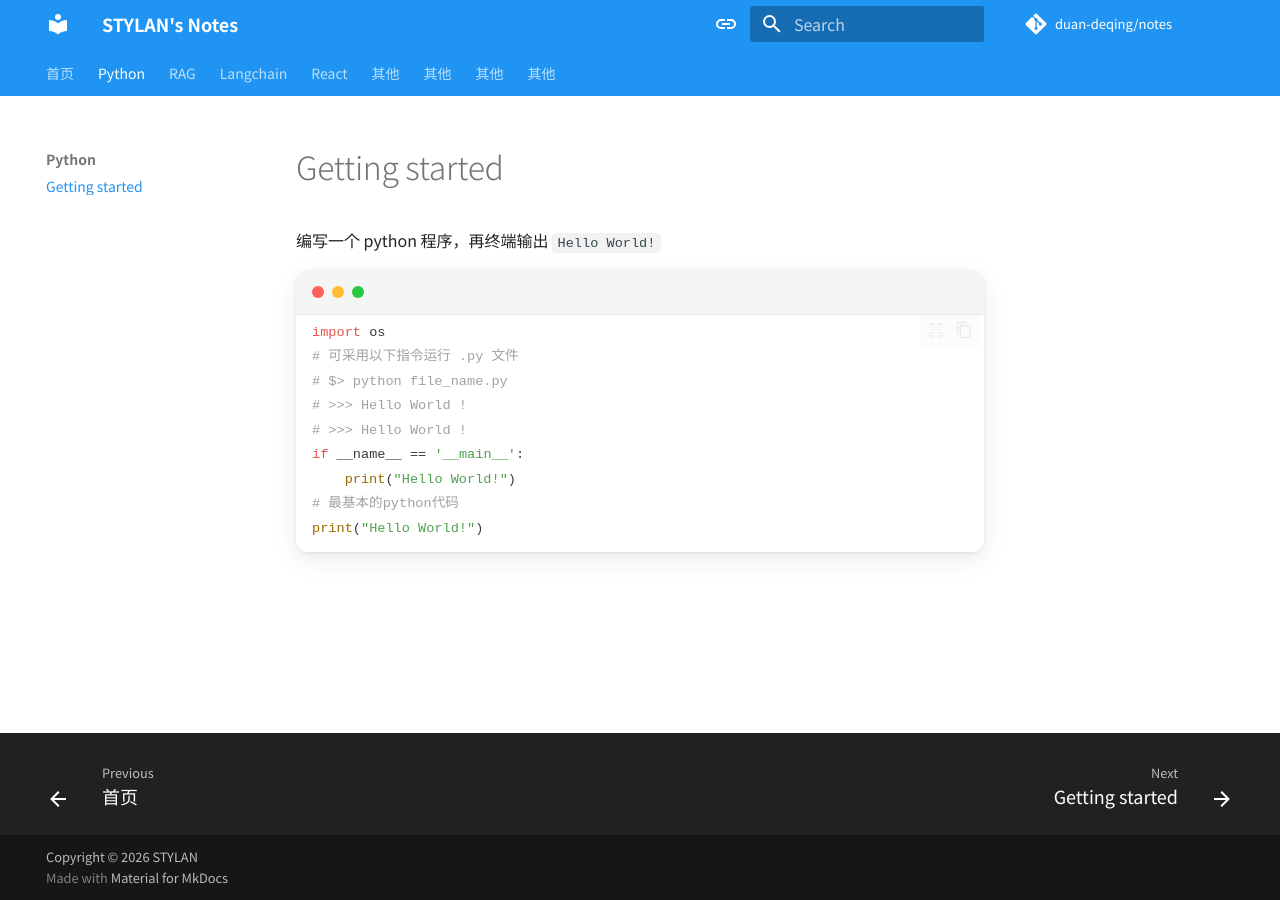
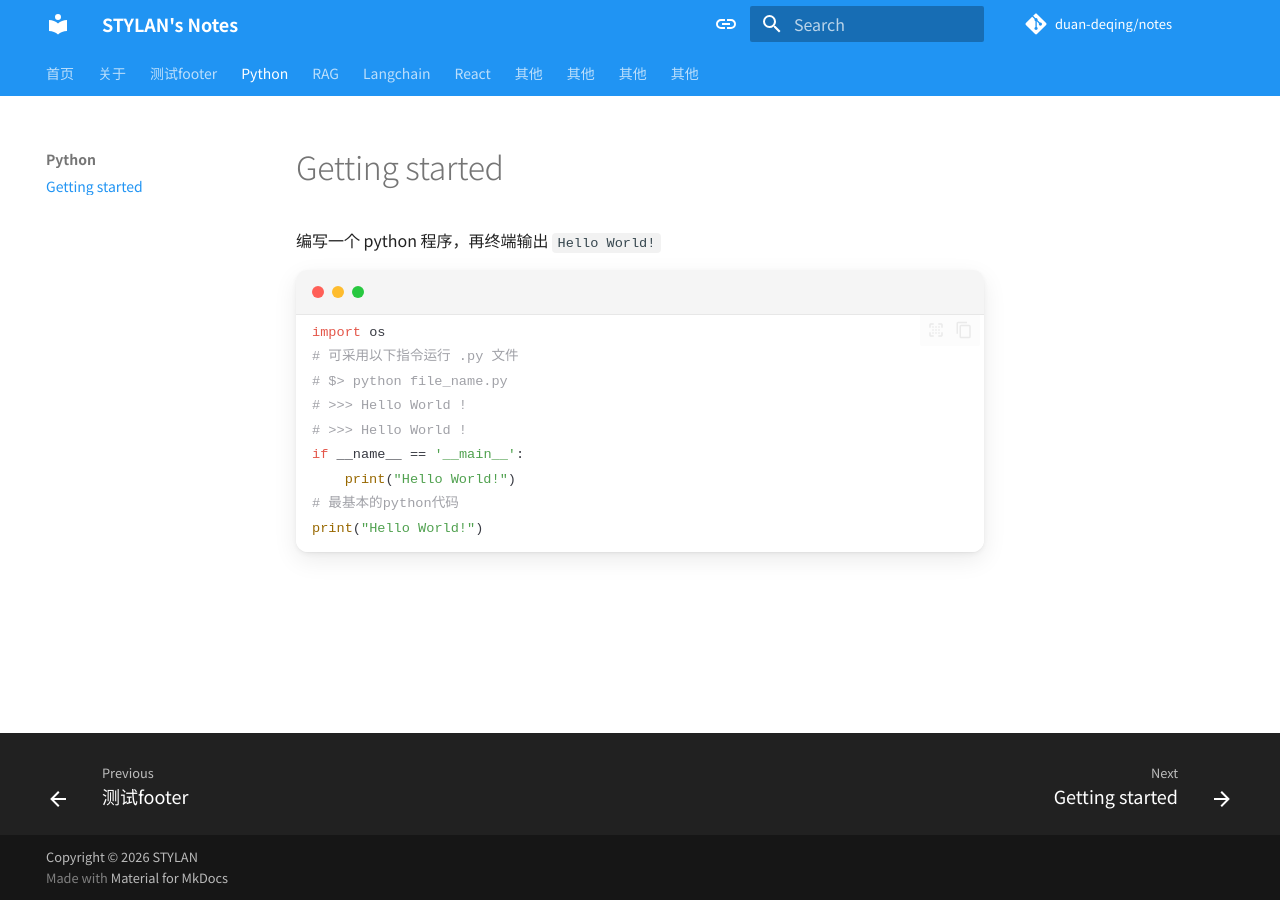
Before and after one commit to duan-deqing/notes, an MkDocs documentation site: the page built from docs/_notes/python/python-getting-started.md, in a window 1280 px wide. Built offline with MkDocs 1.6.1 and Material for MkDocs 9.7.7, drawn with Linux system fonts in a browser that asks for light colours; some web fonts are replaced; comment, search, counter and statistics services are not loaded.

Commit message:
chore: add new features

```diff
--- a/mkdocs.yml
+++ b/mkdocs.yml
@@ -111,6 +111,8 @@ markdown_extensions:
 # 读取docs目录下的所有文件，生成导航
 nav:
   - 首页: index.md
+  - 关于: about.md
+  - 测试footer: test-footer.md
   - Python:
       - Getting started: _notes/python/python-getting-started.md
   - RAG:
--- a/overrides/home.html
+++ b/overrides/home.html
@@ -2,24 +2,30 @@
 {% extends "main.html" %} {% block tabs %} {{ super() }}
 
 <style>
+  :root {
+    --header-height: 3.5rem;
+    --tabs-height: 3rem;
+    --transition-speed: 0.3s;
+    --shadow-light: 0 0 4px rgba(0, 0, 0, 0.14), 0 4px 8px rgba(0, 0, 0, 0.28);
+  }
+
   .md-header {
     position: fixed !important;
     top: 0;
     right: 0;
     left: 0;
     z-index: 4;
+    height: var(--header-height);
     background-color: transparent !important;
     box-shadow: none !important;
     transition:
-      background-color 0.3s ease,
-      box-shadow 0.3s ease;
+      background-color var(--transition-speed) ease,
+      box-shadow var(--transition-speed) ease;
   }
 
   .md-header--scrolled {
     background-color: var(--md-primary-fg-color) !important;
-    box-shadow:
-      0 0 4px rgba(0, 0, 0, 0.14),
-      0 4px 8px rgba(0, 0, 0, 0.28) !important;
+    box-shadow: var(--shadow-light) !important;
   }
 
   [data-md-color-scheme="slate"] .md-header--scrolled {
@@ -28,54 +34,98 @@
 
   .md-tabs {
     position: fixed;
-    top: 48px;
+    top: var(--header-height);
     right: 0;
     left: 0;
     z-index: 3;
     display: block !important;
-    width: 100%;
+    height: var(--tabs-height);
     overflow: visible !important;
     background-color: transparent !important;
     opacity: var(--md-tabs-opacity, 1) !important;
+    transition: opacity var(--transition-speed) ease;
   }
 
   .md-tabs__link {
     color: #ffffff !important;
     text-shadow: 0 1px 4px rgba(0, 0, 0, 0.4);
-    transition: color 0.2s ease;
+    transition: all 0.2s ease;
+    font-weight: 500;
   }
 
   .md-tabs__link:hover {
     color: rgba(255, 255, 255, 0.85) !important;
+    transform: translateY(-1px);
   }
 
   .md-main__inner {
     margin: 0;
+    min-height: calc(100vh - var(--header-height) - var(--tabs-height));
   }
 
   .md-content {
     display: none;
   }
 
-  @media screen and (max-width: 76.1875em) {
+  .md-footer {
+    display: none;
+  }
+
+  /* 响应式设计 - 统一使用rem单位 */
+  @media screen and (max-width: 48rem) {
+    /* 768px */
     .md-tabs {
       display: none !important;
     }
+
+    .mdx-hero__content {
+      padding: 2rem 1rem !important;
+      text-align: center;
+    }
+
+    .mdx-hero h1 {
+      font-size: 2.5rem !important;
+    }
+
+    .md-button {
+      width: 100%;
+      max-width: 20rem;
+      margin: 0 auto;
+    }
   }
 
-  @media screen and (min-width: 60em) {
+  @media screen and (min-width: 60rem) {
+    /* 960px */
     .md-sidebar--secondary {
       display: none;
     }
+
+    .mdx-hero__content {
+      padding: 4rem 2rem !important;
+    }
+
+    .mdx-hero h1 {
+      font-size: 3.5rem !important;
+    }
   }
 
-  @media screen and (min-width: 76.25em) {
+  @media screen and (min-width: 76.25rem) {
+    /* 1220px */
     .md-sidebar--primary {
       display: none;
     }
+
+    .mdx-hero__content {
+      padding: 5rem 3rem !important;
+    }
+
+    .mdx-hero h1 {
+      font-size: 4rem !important;
+    }
   }
 
-  @media screen and (min-width: 2000px) {
+  @media screen and (min-width: 125rem) {
+    /* 2000px */
     .md-tabs__list {
       display: flex !important;
       visibility: visible !important;
@@ -83,6 +133,43 @@
 
     .md-tabs__item {
       display: flex !important;
+    }
+
+    .mdx-hero__content {
+      padding: 6rem 4rem !important;
+    }
+
+    .mdx-hero h1 {
+      font-size: 4.5rem !important;
+    }
+  }
+
+  /* 移动端优化 */
+  @media screen and (max-width: 30rem) {
+    /* 480px */
+    .mdx-hero h1 {
+      font-size: 2rem !important;
+    }
+
+    .mdx-hero p {
+      font-size: 1.1rem !important;
+      line-height: 1.6;
+    }
+
+    .md-button {
+      padding: 0.75rem 1.5rem !important;
+      font-size: 1rem !important;
+    }
+  }
+
+  /* 平板优化 */
+  @media screen and (min-width: 30rem) and (max-width: 48rem) {
+    .mdx-hero__content {
+      padding: 3rem 1.5rem !important;
+    }
+
+    .mdx-hero h1 {
+      font-size: 3rem !important;
     }
   }
 </style>
@@ -106,189 +193,4 @@
   </div>
 </section>
 
-<!--  Spotlight -->
-<section class="mdx-spotlight">
-  <div class="md-grid md-typeset">
-    <h2>探索笔记</h2>
-    <div class="mdx-spotlight__grid">
-      <a
-        href="{{ '_notes/python/python-getting-started.md' | url }}"
-        class="mdx-spotlight__item"
-      >
-        <span class="mdx-spotlight__icon">
-          <span class="twemoji"
-            >{% include ".icons/fontawesome/brands/python.svg" %}</span
-          >
-        </span>
-        <h3>Python</h3>
-        <p>基础语法、函数、模块、调试等核心知识</p>
-      </a>
-
-      <a
-        href="{{ '_notes/rag/rag-getting-started.md' | url }}"
-        class="mdx-spotlight__item"
-      >
-        <span class="mdx-spotlight__icon">
-          <span class="twemoji">{% include ".icons/material/brain.svg" %}</span>
-        </span>
-        <h3>RAG</h3>
-        <p>检索增强生成技术，大模型应用开发</p>
-      </a>
-
-      <a
-        href="{{ '_notes/langchain/langchain-getting-started.md' | url }}"
-        class="mdx-spotlight__item"
-      >
-        <span class="mdx-spotlight__icon">
-          <span class="twemoji">{% include ".icons/material/link.svg" %}</span>
-        </span>
-        <h3>LangChain</h3>
-        <p>LangChain 框架学习，构建 LLM 应用</p>
-      </a>
-
-      <a
-        href="{{ '_notes/react/react-getting-started.md' | url }}"
-        class="mdx-spotlight__item"
-      >
-        <span class="mdx-spotlight__icon">
-          <span class="twemoji"
-            >{% include ".icons/fontawesome/brands/react.svg" %}</span
-          >
-        </span>
-        <h3>React</h3>
-        <p>React 前端框架学习笔记</p>
-      </a>
-
-      <a
-        href="{{ '_notes/other/git-getting-started.md' | url }}"
-        class="mdx-spotlight__item"
-      >
-        <span class="mdx-spotlight__icon">
-          <span class="twemoji"
-            >{% include ".icons/fontawesome/brands/git-alt.svg" %}</span
-          >
-        </span>
-        <h3>Git</h3>
-        <p>Git 版本控制实用技巧</p>
-      </a>
-
-      <a
-        href="{{ '_notes/other/markdown-getting-started.md' | url }}"
-        class="mdx-spotlight__item"
-      >
-        <span class="mdx-spotlight__icon">
-          <span class="twemoji"
-            >{% include ".icons/fontawesome/brands/markdown.svg" %}</span
-          >
-        </span>
-        <h3>Markdown</h3>
-        <p>Markdown 语法与写作技巧</p>
-      </a>
-    </div>
-  </div>
-</section>
-
-<!--  Showcase -->
-<section class="mdx-showcase">
-  <div class="md-grid md-typeset">
-    <h2>为什么选择这些笔记</h2>
-    <div class="mdx-showcase__grid">
-      <div class="mdx-showcase__item">
-        <span class="mdx-showcase__icon"
-          >{% include ".icons/material/file-document.svg" %}</span
-        >
-        <div>
-          <h3>纯 Markdown 编写</h3>
-          <p>
-            专注于内容本身，无需了解 HTML、CSS 或 JavaScript，让 MkDocs Material
-            为你处理繁重的工作。
-          </p>
-        </div>
-      </div>
-
-      <div class="mdx-showcase__item">
-        <span class="mdx-showcase__icon"
-          >{% include ".icons/material/devices.svg" %}</span
-        >
-        <div>
-          <h3>全设备适配</h3>
-          <p>自动适配桌面、平板、手机等各种屏幕尺寸，随时随地查阅笔记。</p>
-        </div>
-      </div>
-
-      <div class="mdx-showcase__item">
-        <span class="mdx-showcase__icon"
-          >{% include ".icons/material/palette.svg" %}</span
-        >
-        <div>
-          <h3>高度可定制</h3>
-          <p>自由调整颜色、字体、图标、Logo 等，轻松打造个性化笔记站点。</p>
-        </div>
-      </div>
-
-      <div class="mdx-showcase__item">
-        <span class="mdx-showcase__icon"
-          >{% include ".icons/material/magnify.svg" %}</span
-        >
-        <div>
-          <h3>内置搜索</h3>
-          <p>零配置即可获得即时搜索能力，支持中文分词，搜索结果即时呈现。</p>
-        </div>
-      </div>
-
-      <div class="mdx-showcase__item">
-        <span class="mdx-showcase__icon"
-          >{% include ".icons/material/shield-check.svg" %}</span
-        >
-        <div>
-          <h3>完全掌控</h3>
-          <p>
-            拥有文档的完整源码和输出，保证数据完整性和安全性，无需依赖第三方平台。
-          </p>
-        </div>
-      </div>
-
-      <div class="mdx-showcase__item">
-        <span class="mdx-showcase__icon"
-          >{% include ".icons/material/github.svg" %}</span
-        >
-        <div>
-          <h3>开源驱动</h3>
-          <p>基于成熟活跃的开源技术构建，由全球开发者社区持续维护和改进。</p>
-        </div>
-      </div>
-    </div>
-  </div>
-</section>
-
-<!--  Trust -->
-<section class="mdx-trust">
-  <div class="md-grid md-typeset">
-    <h2>持续积累</h2>
-    <p>
-      每一篇笔记都是学习路上的脚印。从 Python 基础到 RAG 应用，从 Git 技巧到
-      React 开发，这里记录着技术成长的每一步。
-    </p>
-  </div>
-</section>
-
-<!--  CTA -->
-<section class="mdx-cta">
-  <div class="md-grid md-typeset">
-    <div class="mdx-cta__content">
-      <h2>开始你的学习之旅</h2>
-      <p>持续更新中，记录每一个技术点滴</p>
-      <a
-        href="{{ page.next_page.url | url }}"
-        title="{{ page.next_page.title | e }}"
-        class="md-button md-button--primary"
-      >
-        立即开始
-      </a>
-    </div>
-  </div>
-</section>
-
-<!--  Footer -->
-{% endblock %} {% block content %}{% endblock %} {% block footer %} {{ super()
-}} {% endblock %}
+{% endblock %}
--- /dev/null
+++ b/overrides/main.html
@@ -0,0 +1 @@
+{% extends "base.html" %}
```
Also changed, not shown: docs/about.md (+5 -0 lines), docs/index.md (+0 -2 lines), docs/test-footer.md (added, +10 -0 lines), docs/test.md (added, +1 -0 lines).
